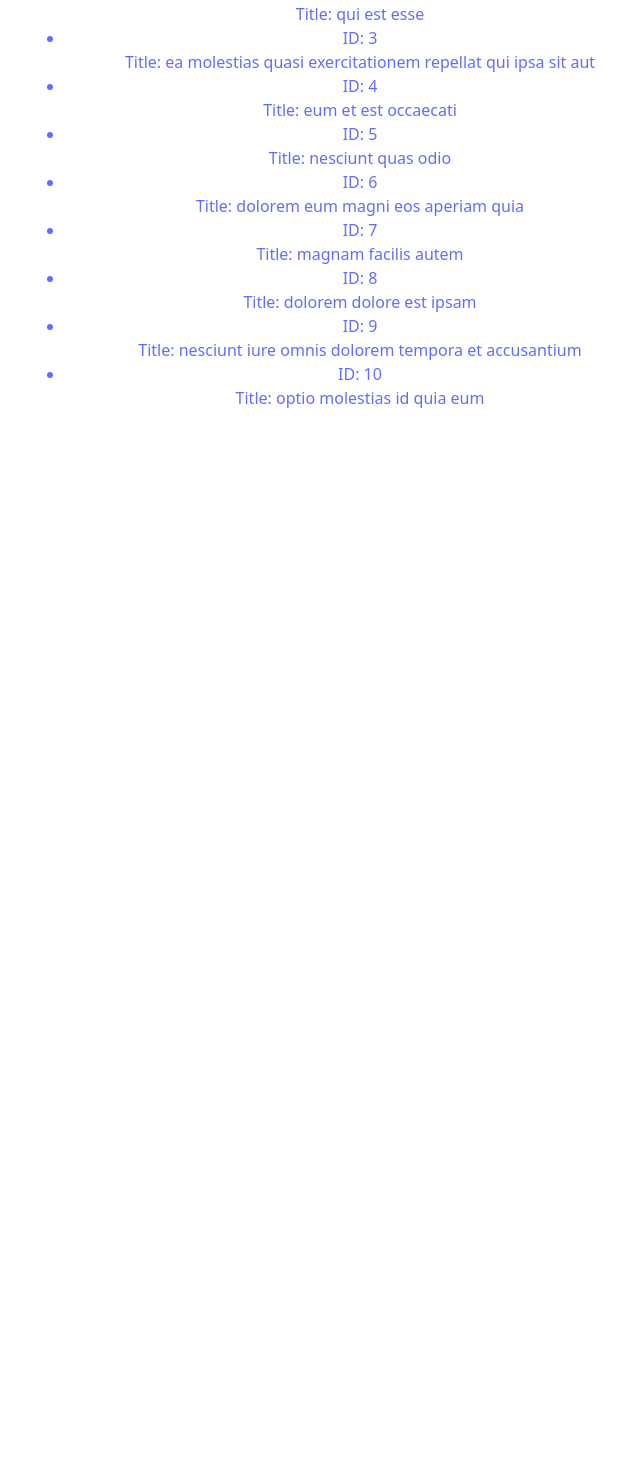
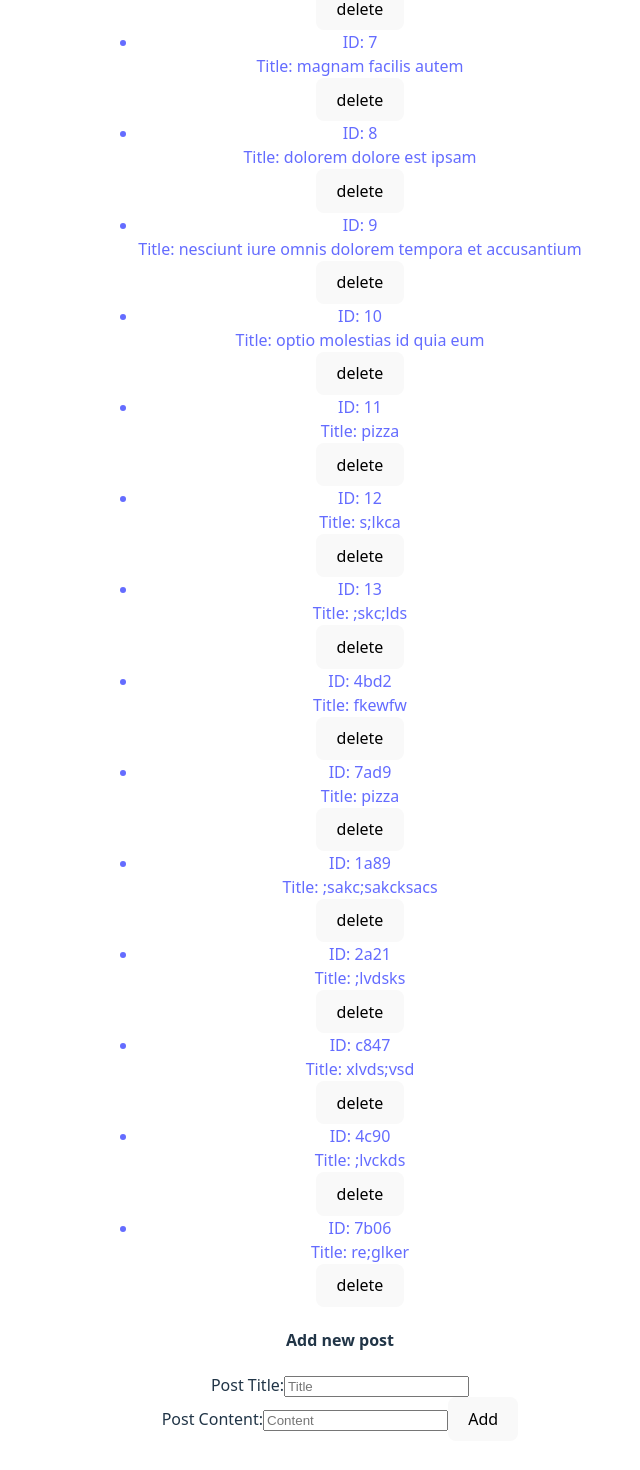
Before and after one commit to itayido/instagramdemo, a React (Vite) app: page /home/posts in a window 1280 px wide. Shown: the part 260-1730 px from the top of the page, without its empty margins (300-940 px from the left). Before the commit the page ends 800 px from the top, so only its background shows below. Built offline with nearby package versions, Linux system fonts and the light colour scheme; data requests are answered from the project's data file; sample sign-in values are in the browser's storage.

Commit message:
posts almost done

```diff
--- a/src/App.jsx
+++ b/src/App.jsx
@@ -23,7 +23,7 @@ function App() {
           <Route path="/home/todolist" element={<Todo />} />
           <Route path="/home/info" element={<Info />} />
           <Route path="/home/posts" element={<Posts />} />
-          <Route path="/home/posts/:id" element={<PostDetails />} />
+          <Route path="/home/posts/:postId" element={<PostDetails />} />
         </Routes>
       </Router>
     </>
--- a/src/data/db.json
+++ b/src/data/db.json
@@ -133,30 +133,6 @@
   "posts": [
     {
       "userId": "1",
-      "id": "1",
-      "title": "sunt aut facere repellat provident occaecati excepturi optio reprehenderit",
-      "body": "quia et suscipit\nsuscipit recusandae consequuntur expedita et cum\nreprehenderit molestiae ut ut quas totam\nnostrum rerum est autem sunt rem eveniet architecto"
-    },
-    {
-      "userId": "1",
-      "id": "2",
-      "title": "qui est esse",
-      "body": "est rerum tempore vitae\nsequi sint nihil reprehenderit dolor beatae ea dolores neque\nfugiat blanditiis voluptate porro vel nihil molestiae ut reiciendis\nqui aperiam non debitis possimus qui neque nisi nulla"
-    },
-    {
-      "userId": "1",
-      "id": "3",
-      "title": "ea molestias quasi exercitationem repellat qui ipsa sit aut",
-      "body": "et iusto sed quo iure\nvoluptatem occaecati omnis eligendi aut ad\nvoluptatem doloribus vel accusantium quis pariatur\nmolestiae porro eius odio et labore et velit aut"
-    },
-    {
-      "userId": "1",
-      "id": "4",
-      "title": "eum et est occaecati",
-      "body": "ullam et saepe reiciendis voluptatem adipisci\nsit amet autem assumenda provident rerum culpa\nquis hic commodi nesciunt rem tenetur doloremque ipsam iure\nquis sunt voluptatem rerum illo velit"
-    },
-    {
-      "userId": "1",
       "id": "5",
       "title": "nesciunt quas odio",
       "body": "repudiandae veniam quaerat sunt sed\nalias aut fugiat sit autem sed est\nvoluptatem omnis possimus esse voluptatibus quis\nest aut tenetur dolor neque"
@@ -430,6 +406,66 @@
       "id": "50",
       "title": "repellendus qui recusandae incidunt voluptates tenetur qui omnis exercitationem",
       "body": "error suscipit maxime adipisci consequuntur recusandae\nvoluptas eligendi et est et voluptates\nquia distinctio ab amet quaerat molestiae et vitae\nadipisci impedit sequi nesciunt quis consectetur"
+    },
+    {
+      "id": "11",
+      "userId": "1",
+      "title": "pizza",
+      "body": "the pizza was reat"
+    },
+    {
+      "id": "12",
+      "userId": "1",
+      "title": "s;lkca",
+      "body": ";lkcdsc"
+    },
+    {
+      "id": "13",
+      "userId": "1",
+      "title": ";skc;lds",
+      "body": "dcds"
+    },
+    {
+      "id": "4bd2",
+      "userId": "1",
+      "title": "fkewfw",
+      "body": ""
+    },
+    {
+      "id": "7ad9",
+      "userId": "1",
+      "title": "pizza",
+      "body": "the pizza was great"
+    },
+    {
+      "id": "1a89",
+      "userId": "1",
+      "title": ";sakc;sakcksacs",
+      "body": "cmdsclsdvcmsd"
+    },
+    {
+      "id": "2a21",
+      "userId": "1",
+      "title": ";lvdsks",
+      "body": ";lkv;ldskvsakvdskv;sdv"
+    },
+    {
+      "id": "c847",
+      "userId": "1",
+      "title": "xlvds;vsd",
+      "body": "dkss;kv;slvsr"
+    },
+    {
+      "id": "4c90",
+      "userId": "1",
+      "title": ";lvckds",
+      "body": "dlkjdsv;"
+    },
+    {
+      "id": "7b06",
+      "userId": "1",
+      "title": "re;glker",
+      "body": ";lf;regl5r"
     }
   ],
   "todos": [
@@ -441,21 +477,9 @@
     },
     {
       "userId": "1",
-      "id": "4",
-      "title": "et porro tempora",
-      "completed": true
-    },
-    {
-      "userId": "1",
       "id": "5",
       "title": "laboriosam mollitia et enim quasi adipisci quia provident illum",
-      "completed": false
-    },
-    {
-      "userId": "1",
-      "id": "6",
-      "title": "qui ullam ratione quibusdam voluptatem quia omnis",
-      "completed": false
+      "completed": true
     },
     {
       "userId": "1",
@@ -984,6 +1008,12 @@
       "title": "new to do",
       "completed": false,
       "userId": "2"
+    },
+    {
+      "id": "temp1762869980368",
+      "title": "wow something new to do",
+      "completed": true,
+      "userId": "1"
     }
   ],
   "photos": [
@@ -1375,77 +1405,77 @@
       "body": "sapiente assumenda molestiae atque\nadipisci laborum distinctio aperiam et ab ut omnis\net occaecati aspernatur odit sit rem expedita\nquas enim ipsam minus"
     },
     {
-      "postId": "2",
+      "postId": "1",
       "id": "10",
       "name": "eaque et deleniti atque tenetur ut quo ut",
       "email": "Carmen_Keeling@caroline.name",
       "body": "voluptate iusto quis nobis reprehenderit ipsum amet nulla\nquia quas dolores velit et non\naut quia necessitatibus\nnostrum quaerat nulla et accusamus nisi facilis"
     },
     {
-      "postId": "3",
+      "postId": "1",
       "id": "11",
       "name": "fugit labore quia mollitia quas deserunt nostrum sunt",
       "email": "Veronica_Goodwin@timmothy.net",
       "body": "ut dolorum nostrum id quia aut est\nfuga est inventore vel eligendi explicabo quis consectetur\naut occaecati repellat id natus quo est\nut blanditiis quia ut vel ut maiores ea"
     },
     {
-      "postId": "3",
+      "postId": "1",
       "id": "12",
       "name": "modi ut eos dolores illum nam dolor",
       "email": "Oswald.Vandervort@leanne.org",
       "body": "expedita maiores dignissimos facilis\nipsum est rem est fugit velit sequi\neum odio dolores dolor totam\noccaecati ratione eius rem velit"
     },
     {
-      "postId": "3",
+      "postId": "1",
       "id": "13",
       "name": "aut inventore non pariatur sit vitae voluptatem sapiente",
       "email": "Kariane@jadyn.tv",
       "body": "fuga eos qui dolor rerum\ninventore corporis exercitationem\ncorporis cupiditate et deserunt recusandae est sed quis culpa\neum maiores corporis et"
     },
     {
-      "postId": "3",
+      "postId": "1",
       "id": "14",
       "name": "et officiis id praesentium hic aut ipsa dolorem repudiandae",
       "email": "Nathan@solon.io",
       "body": "vel quae voluptas qui exercitationem\nvoluptatibus unde sed\nminima et qui ipsam aspernatur\nexpedita magnam laudantium et et quaerat ut qui dolorum"
     },
     {
-      "postId": "3",
+      "postId": "1",
       "id": "15",
       "name": "debitis magnam hic odit aut ullam nostrum tenetur",
       "email": "Maynard.Hodkiewicz@roberta.com",
       "body": "nihil ut voluptates blanditiis autem odio dicta rerum\nquisquam saepe et est\nsunt quasi nemo laudantium deserunt\nmolestias tempora quo quia"
     },
     {
-      "postId": "4",
+      "postId": "1",
       "id": "16",
       "name": "perferendis temporibus delectus optio ea eum ratione dolorum",
       "email": "Christine@ayana.info",
       "body": "iste ut laborum aliquid velit facere itaque\nquo ut soluta dicta voluptate\nerror tempore aut et\nsequi reiciendis dignissimos expedita consequuntur libero sed fugiat facilis"
     },
     {
-      "postId": "4",
+      "postId": "1",
       "id": "17",
       "name": "eos est animi quis",
       "email": "Preston_Hudson@blaise.tv",
       "body": "consequatur necessitatibus totam sed sit dolorum\nrecusandae quae odio excepturi voluptatum harum voluptas\nquisquam sit ad eveniet delectus\ndoloribus odio qui non labore"
     },
     {
-      "postId": "4",
+      "postId": "1",
       "id": "18",
       "name": "aut et tenetur ducimus illum aut nulla ab",
       "email": "Vincenza_Klocko@albertha.name",
       "body": "veritatis voluptates necessitatibus maiores corrupti\nneque et exercitationem amet sit et\nullam velit sit magnam laborum\nmagni ut molestias"
     },
     {
-      "postId": "4",
+      "postId": "1",
       "id": "19",
       "name": "sed impedit rerum quia et et inventore unde officiis",
       "email": "Madelynn.Gorczany@darion.biz",
       "body": "doloribus est illo sed minima aperiam\nut dignissimos accusantium tempore atque et aut molestiae\nmagni ut accusamus voluptatem quos ut voluptates\nquisquam porro sed architecto ut"
     },
     {
-      "postId": "4",
+      "postId": "1",
       "id": "20",
       "name": "molestias expedita iste aliquid voluptates",
       "email": "Mariana_Orn@preston.org",
@@ -1485,6 +1515,20 @@
       "name": "autem ab ea sit alias hic provident sit",
       "email": "Isaias_Kuhic@jarrett.net",
       "body": "sunt aut quae laboriosam sit ut impedit\nadipisci harum laborum totam deleniti voluptas odit rem ea\nnon iure distinctio ut velit doloribus\net non ex"
+    },
+    {
+      "id": "aee7",
+      "postId": "1",
+      "userId": "1",
+      "name": "Bret",
+      "body": "slkcjwalsjclac"
+    },
+    {
+      "id": "ec06",
+      "postId": "7",
+      "name": "Bret",
+      "email": "Sincere@april.biz",
+      "body": "cdlkjewfw"
     }
   ]
 }
--- a/src/home/components/Info.jsx
+++ b/src/home/components/Info.jsx
@@ -9,7 +9,7 @@ function Info() {
       <ul>
         <li>ID: {user.id}</li>
         <li>Username: {user.username}</li>
-        <li>Password: {user.website}</li>
+        <li>Password: ******</li>
         <li>Email: {user.email}</li>
         <li>Phone: {user.phone}</li>
       </ul>
--- a/src/home/components/PostDetails.jsx
+++ b/src/home/components/PostDetails.jsx
@@ -2,20 +2,23 @@ import { useEffect, useState } from "react";
 import { useParams, Link } from "react-router";
 
 function PostDetails() {
-  const { id } = useParams();
+  const { postId } = useParams();
   const [post, setPost] = useState("");
   const [comments, setComments] = useState([]);
+  const [newComment, setNewComment] = useState("");
+
+  const ActiveUser = JSON.parse(localStorage.getItem("ActiveUser"));
 
   useEffect(() => {
     async function fetchPost() {
       try {
-        const postRes = await fetch(`http://localhost:3000/posts/${id}`);
+        const postRes = await fetch(`http://localhost:3000/posts/${postId}`);
         if (!postRes.ok) throw new Error("Failed to get the post");
         const data = await postRes.json();
         setPost(data);
 
         const commentsRes = await fetch(
-          `http://localhost:3000/comments?postId=${id}`
+          `http://localhost:3000/comments?postId=${postId}`
         );
         if (!commentsRes.ok) throw new Error("Failed to get the comments");
         const commentsData = await commentsRes.json();
@@ -26,7 +29,61 @@ function PostDetails() {
     }
 
     fetchPost();
-  }, [id]);
+  }, [postId]);
+
+  async function addComment(e) {
+    e.preventDefault();
+
+    const tempId = "temp" + Date.now();
+    const newItem = {
+      postId: postId,
+      id: tempId,
+      name: ActiveUser.username,
+      email: ActiveUser.email,
+      body: newComment,
+    };
+
+    setComments((prev) => [...prev, newItem]);
+    setNewComment("");
+
+    try {
+      const res = await fetch("http://localhost:3000/comments", {
+        method: "POST",
+        headers: { "Content-Type": "application/json" },
+        body: JSON.stringify({
+          postId: postId,
+          name: ActiveUser.username,
+          email: ActiveUser.email,
+          body: newComment,
+        }),
+      });
+      if (!res.ok) throw new Error("Failed");
+
+      const created = await res.json();
+      setComments((prev) =>
+        prev.map((comment) => (comment.id === tempId ? created : comment))
+      );
+    } catch (err) {
+      console.error("Error:", err);
+      setComments((prev) => prev.filter((comment) => comment.id !== tempId));
+    }
+  }
+
+  async function deleteComment(commentId) {
+    const comment = comments.find((c) => c.id === commentId);
+
+    setComments((prev) => prev.filter((c) => c.id !== commentId));
+
+    try {
+      const res = await fetch(`http://localhost:3000/comments/${commentId}`, {
+        method: "DELETE",
+      });
+      if (!res.ok) throw new Error("Failed");
+    } catch (err) {
+      console.error("Error:", err);
+      setComments((prev) => [...prev, comment]);
+    }
+  }
 
   return (
     <div>
@@ -34,21 +91,38 @@ function PostDetails() {
 
       <h2>{post.title}</h2>
       <p>{post.body}</p>
+
       <h3>Comments:</h3>
-
       {comments.length === 0 ? (
         <p>No comments</p>
       ) : (
-        <details open>
+        <details>
           <ul>
             {comments.map((comment) => (
               <li key={comment.id}>
-                {comment.name}: {comment.body}
+                <strong>{comment.name}</strong>: {comment.body}
+                {comment.email === ActiveUser.email && (
+                  <button onClick={() => deleteComment(comment.id)}>
+                    Delete
+                  </button>
+                )}
               </li>
             ))}
           </ul>
         </details>
       )}
+
+      <form onSubmit={addComment}>
+        <h4>Add a comment</h4>
+        <input
+          type="text"
+          placeholder="Write your comment..."
+          value={newComment}
+          onChange={(e) => setNewComment(e.target.value)}
+          required
+        />
+        <button type="submit">Add</button>
+      </form>
     </div>
   );
 }
--- a/src/home/components/Posts.jsx
+++ b/src/home/components/Posts.jsx
@@ -1,7 +1,10 @@
 import { useEffect, useState } from "react";
 import { Link } from "react-router";
 function Posts() {
-  const [data, setData] = useState([]);
+  const [posts, setPosts] = useState([]);
+  const [title, setTitle] = useState("");
+  const [content, setContent] = useState("");
+
   const ActiveUser = JSON.parse(localStorage.getItem("ActiveUser"));
 
   useEffect(() => {
@@ -11,7 +14,7 @@ function Posts() {
           `http://localhost:3000/posts?userId=${ActiveUser.id}`
         );
         const data = await response.json();
-        setData(data);
+        setPosts(data);
       } catch (err) {
         console.log("Error fetching posts:", err);
       }
@@ -19,24 +22,98 @@ function Posts() {
     fetchItems();
   }, []);
 
+  async function addPost(title, body) {
+    const tempId = "temp" + Date.now();
+    const newItem = { id: tempId, userId: "" + ActiveUser.id, title, body };
+
+    setPosts((prev) => [...prev, newItem]);
+
+    try {
+      const res = await fetch("http://localhost:3000/posts", {
+        method: "POST",
+        headers: { "Content-Type": "application/json" },
+        body: JSON.stringify({ userId: ActiveUser.id, title, body }),
+      });
+      if (!res.ok) throw new Error();
+
+      const createdPost = await res.json();
+
+      setPosts((prev) =>
+        prev.map((post) => (post.id === tempId ? createdPost : post))
+      );
+    } catch {
+      setPosts((prev) => prev.filter((post) => post.id !== tempId));
+    }
+  }
+
+  async function deletePost(id) {
+    setPosts((prev) => prev.filter((item) => item.id !== id));
+    try {
+      const response = await fetch(`http://localhost:3000/posts/${id}`, {
+        method: "DELETE",
+        headers: { "Content-Type": "application/json" },
+      });
+
+      if (!response.ok) throw new Error("failed");
+      console.log("deleted");
+    } catch (err) {
+      console.log("error:", err);
+      const itemToRestore = posts.find((post) => post.id === id);
+      if (itemToRestore) {
+        setPosts((prev) => [...prev, itemToRestore]);
+      }
+    }
+  }
+
+  function handleSubmit(e) {
+    e.preventDefault();
+    addPost(title, content);
+    setTitle("");
+    setContent("");
+  }
   return (
     <div>
       <h2>Posts by {ActiveUser.username}</h2>
-
       <ul>
-        {data.length === 0 ? (
+        {posts.length === 0 ? (
           <p>No Posts</p>
         ) : (
-          data.map((post) => (
-            <Link to={`/home/posts/${post.id}`} key={post.id}>
-              <li key={post.id}>
-                ID: {post.id} <br />
-                Title: {post.title}
-              </li>
-            </Link>
+          posts.map((post) => (
+            <div key={post.id}>
+              <Link to={`/home/posts/${post.id}`}>
+                <li key={post.id}>
+                  ID: {post.id} <br />
+                  Title: {post.title}
+                </li>
+              </Link>
+              <button onClick={() => deletePost(post.id)}>delete</button>
+            </div>
           ))
         )}
       </ul>
+      <h4> Add new post </h4>
+      <form onSubmit={handleSubmit}>
+        <label htmlFor="title">Post Title:</label>
+        <input
+          type="text"
+          id="title"
+          placeholder="Title"
+          value={title}
+          onChange={(e) => setTitle(e.target.value)}
+          required
+        />
+        <br />
+        <label htmlFor="content">Post Content:</label>
+        <input
+          type="text"
+          id="content"
+          placeholder="Content"
+          value={content}
+          onChange={(e) => setContent(e.target.value)}
+          required
+        />
+        <button type="submit"> Add </button>
+      </form>
     </div>
   );
 }
```
Also changed, not shown: src/home/Todo.jsx (+13 -9 lines).
